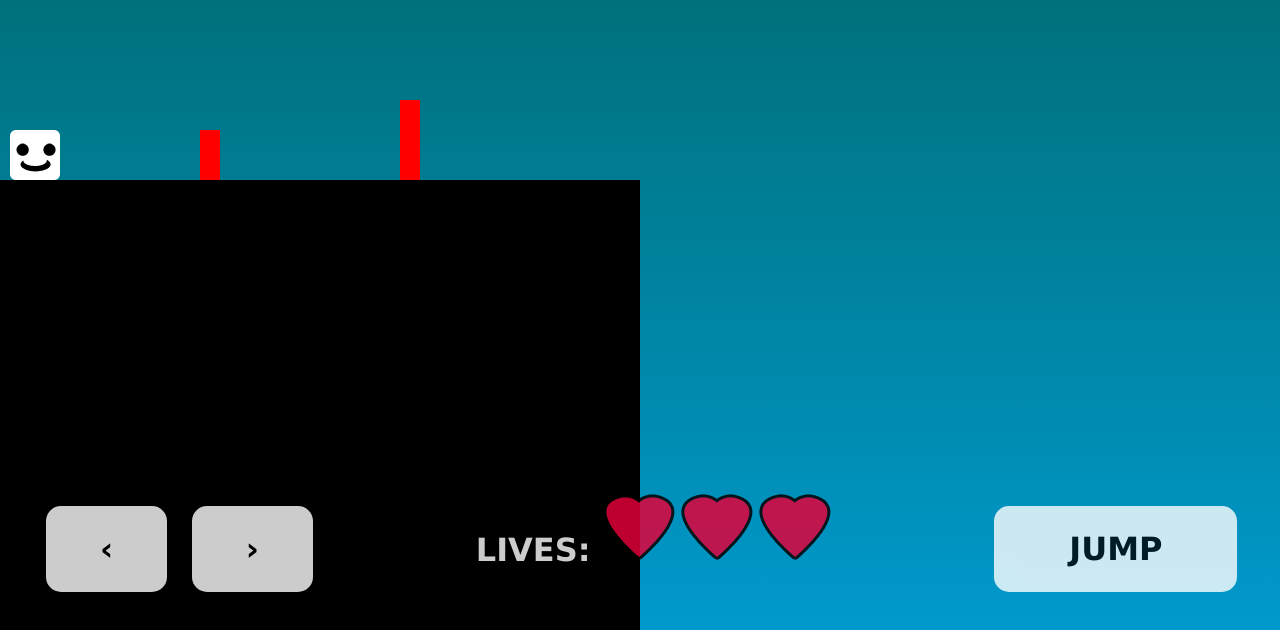
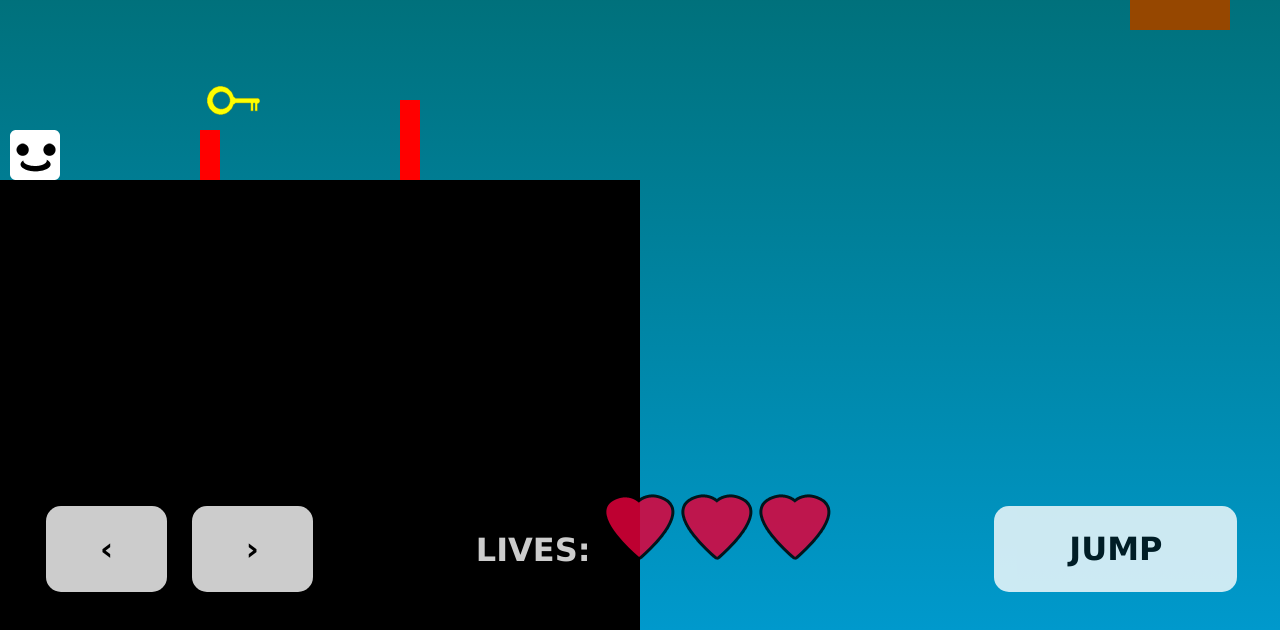
Before and after one commit to TTeaTT/Game-project, a plain HTML site: page gameplay.html in a window 1280 px wide. Shown: the part 170-800 px from the top of the page. Drawn offline with Linux system fonts and the light colour scheme.

Commit message:
Added key, coin and door

```diff
--- a/gameplay.html
+++ b/gameplay.html
@@ -7,7 +7,7 @@
 <title>The Game</title>
 <body onload="startGame()">
 	<div class="key">
-	<img src="img/keyslot.png" alt="key">
+	<img id="keyslot" src="img/keyslot.png" alt="key">
 	</div>
 
 	<div align="right" id="volume" class="volume">
--- a/gamescript.js
+++ b/gamescript.js
@@ -2,15 +2,24 @@ var player;
 var lives = 3;
 var floor1;
 var danger1, danger2;
+var key;
+var door;
+var keyGot = false;
+var coin1;
 
 // FUNCTION TO START THE GAME
 function startGame() {
 	gameArea.start();
-	player = new component(50, 50, "img/player.png", 10, 300, "image");
+
 	floor1 = new component(window.innerWidth / 2, window.innerHeight, "black",
 			0, 350)
 	danger1 = new component(20, 50, "red", 200, 300);
 	danger2 = new component(20, 80, "red", 400, 270);
+	key = new component(65, 41, "img/small_key.png", 200, 250, "image");
+	door = new component(100, 150, "img/door.png", window.innerWidth - 150, 50,
+			"image");
+	coin1 = new component(30, 30, "img/coin.png", 500, 100, "image");
+	player = new component(50, 50, "img/player.png", 10, 300, "image");
 }
 
 // CREATE A COMPONENT
@@ -26,6 +35,8 @@ function component(width, height, color, x, y, type) {
 	this.speedY = 0;
 	this.x = x;
 	this.y = y;
+	// this.gravity = 0.05;
+	// this.gravitySpeed = 0;
 	this.update = function() {
 		ctx = gameArea.context;
 		if (type == "image") {
@@ -36,11 +47,12 @@ function component(width, height, color, x, y, type) {
 		}// end else
 	}// end this.update
 	this.newPos = function() {
+		// this.gravitySpeed += this.gravity;
 		this.x += this.speedX;
-		this.y += this.speedY;
+		this.y += this.speedY;// + this.gravitySpeed;
 	}// end this.newPos
 
-	//COLLISION
+	// COLLISION
 	this.crashWith = function(otherobj) {
 		var myleft = this.x;
 		var myright = this.x + (this.width);
@@ -91,34 +103,54 @@ var gameArea = {
 
 // MOVING
 function moveUp() {
-	player.speedY -= 1;
+	player.speedY -= 5;
 }
 
 function moveLeft() {
-	player.speedX -= 1;
+	player.speedX -= 5;
 }
 function moveRight() {
-	player.speedX += 1;
+	player.speedX += 5;
 }
 function stopMove() {
 	player.speedX = 0;
 	player.speedY = 0;
 }
 
-
-
-
 // UPDATE GAME AREA
 function updateGameArea() {
 
 	if (player.crashWith(danger1) || player.crashWith(danger2)) {
 		gameArea.stop();
-	} else {
-		gameArea.clear();
-		player.newPos();
-		player.update();
-		floor1.update();
-		danger1.update();
-		danger2.update();
-	}// end else
+		if (keyGot == true) {
+			key.y = -500;
+		}
+	}
+	if (player.crashWith(key)) {
+		document.getElementById("keyslot").src = "img/key.png";
+		keyGot = true;
+		key.y = -500; //not an elegant way to make it disappear, but works for now...
+	}
+
+	if (player.crashWith(door) && keyGot){
+		window.location.href = "scores.html";
+	}
+
+	if (player.crashWith(coin1)){
+		coin1.y=-500;//not an elegant way to make it disappear, but works for now...
+	}
+	// if (player.crashWith(floor1)) {
+	// player.y = 250;
+	// player.speedY = 0;
+	// }
+	gameArea.clear();
+	floor1.update();
+	danger1.update();
+	danger2.update();
+	key.update();
+	door.update();
+	coin1.update();
+	player.newPos();
+	player.update();
+
 }
```
Also changed, not shown: img/coin.png (added), img/door.png (added), img/small_key.png (added), 1 other file.
